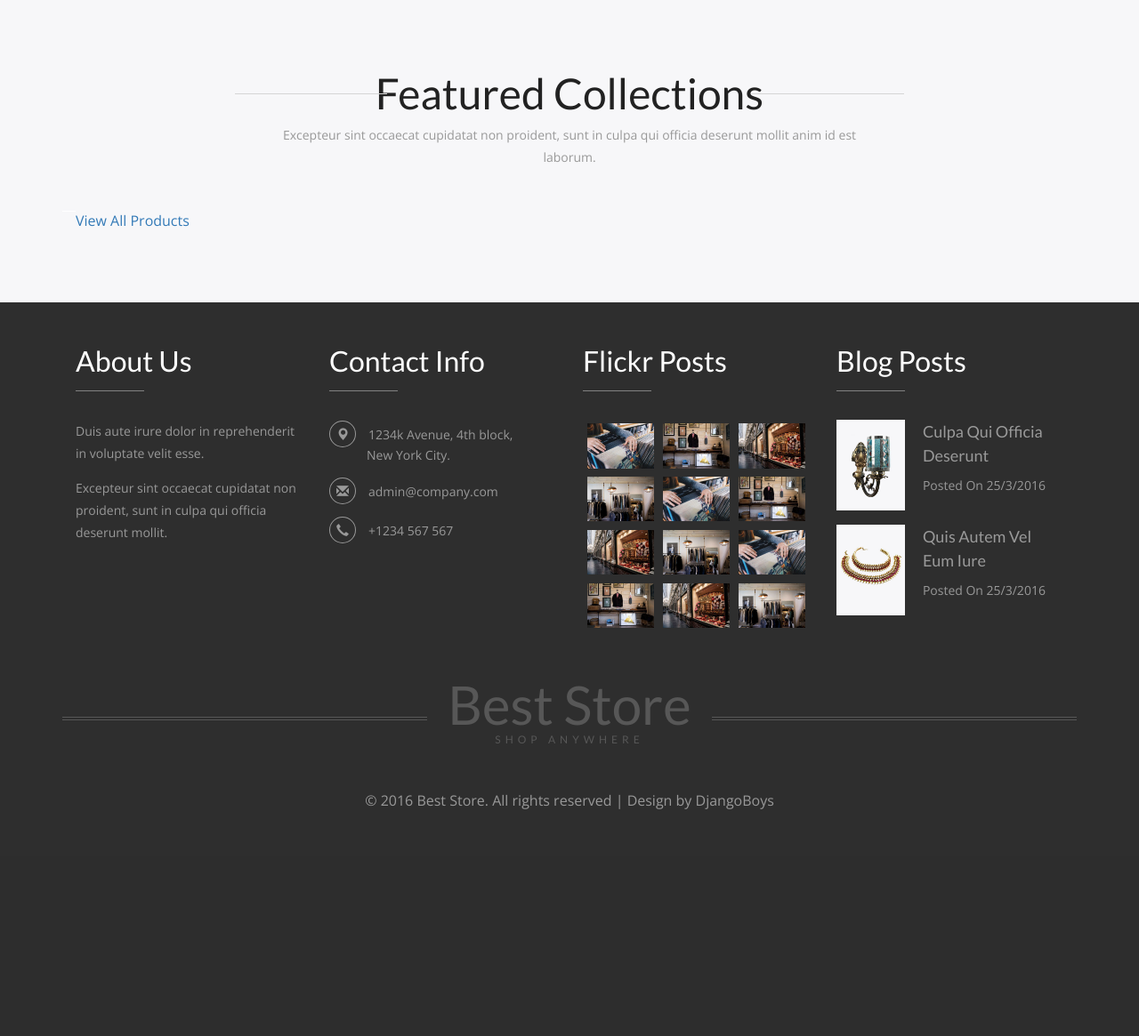
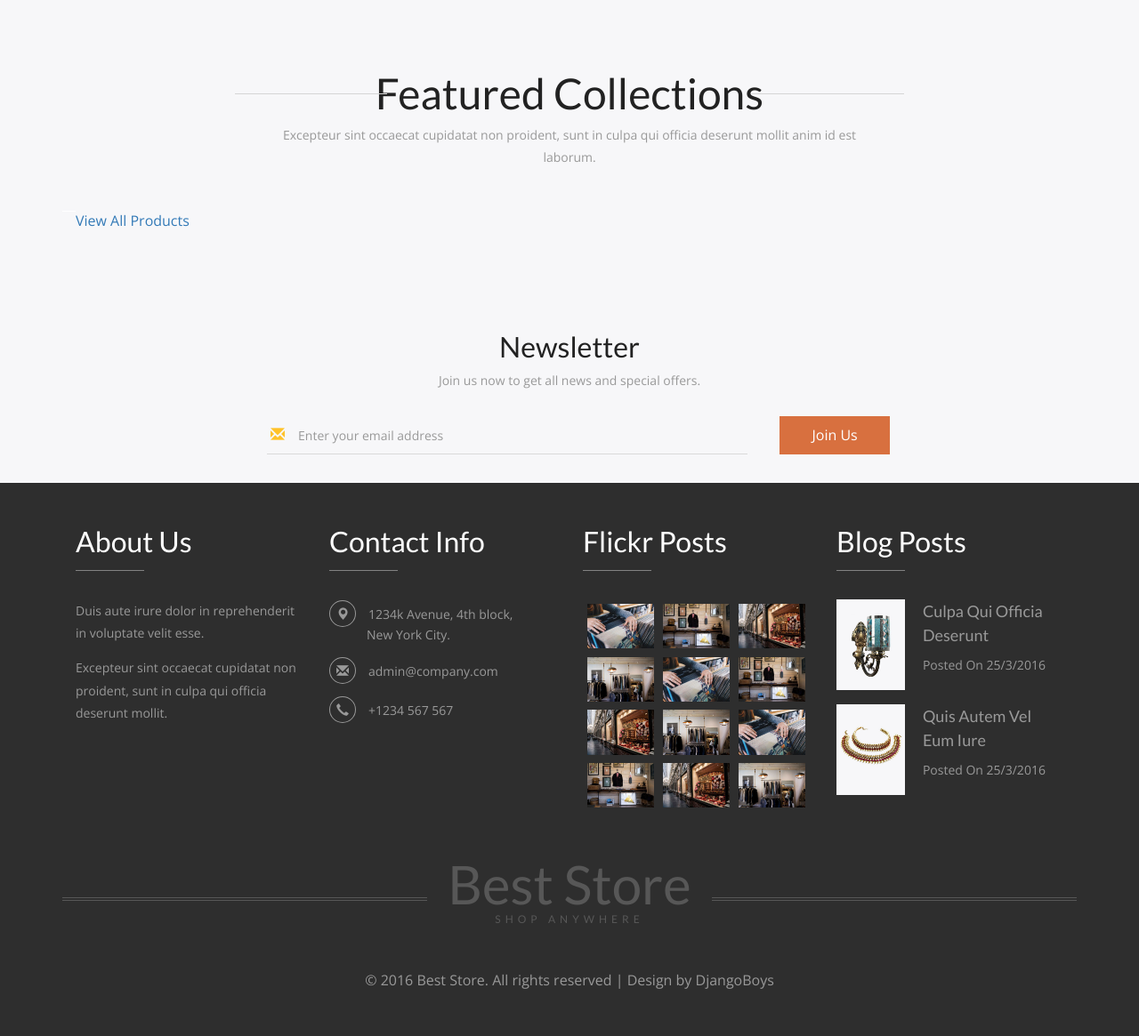
Before and after one commit to rishabh-22/Vault-POC, a Django app: page / in a window 1280 px wide. Shown: the part 1415-2580 px from the top of the page at 89% size. Before the commit the page ends 2325 px from the top, so only its background shows below. Run offline with Django 3.2, Linux system fonts and the light colour scheme; data that the repository does not hold is empty; some libraries are stand-ins or nearby versions.

Commit message:
Added newsletter

```diff
--- a/BestStore/FrontEnd/templates/General/base.html
+++ b/BestStore/FrontEnd/templates/General/base.html
@@ -226,6 +226,7 @@ $( document ).ready(function() {
 
 
 	$('.add-item').click(function(evt) {
+		console.log('yoyoyoyo')
 		evt.preventDefault()
 		pk = evt.target.getAttribute('data-pk')
 		price = evt.target.getAttribute('data-price')
@@ -247,13 +248,8 @@ $( document ).ready(function() {
 	})
 
 	var update_cart_header = function(price, qty) {
-		if (add) {
-			current_cart_qty = parseInt(current_cart_qty) + qty
-			current_cart_price = parseInt(current_cart_price) + (qty*price)
-		} else {
-			current_cart_qty = parseInt(current_cart_qty) - qty
-			current_cart_price = parseInt(current_cart_price) - (qty*price)
-		}
+		current_cart_qty = parseInt(current_cart_qty) + qty
+		current_cart_price = parseInt(current_cart_price) + (qty*price)
 
 		$('#cart-qty').html(current_cart_qty)
 		$('#cart-price').html(current_cart_price)
--- a/BestStore/FrontEnd/templates/Products/homepage.html
+++ b/BestStore/FrontEnd/templates/Products/homepage.html
@@ -119,7 +119,17 @@
 				<a  href="{% url 'featured' %}"> View All Products </a>
 			</div>
 		</div>
+	</div>
 
-	</div>
+<div class="newsletter animated wow slideInUp" data-wow-delay=".5s">
+				<h3>Newsletter</h3>
+				<p>Join us now to get all news and special offers.</p>
+				<form method="POST" action="/newsletter/">
+					{% csrf_token %}
+					<span class="glyphicon glyphicon-envelope" aria-hidden="true"></span>
+					<input type="email" value="Enter your email address" onfocus="this.value = '';" onblur="if (this.value == '') {this.value = 'Enter your email address';}" required="" name="news_letter_email">
+					<input type="submit" value="Join Us" >
+				</form>
+			</div>
 {% include "General/footer.html" %}
 {% endblock %}
--- a/BestStore/FrontEnd/templates/Products/products.html
+++ b/BestStore/FrontEnd/templates/Products/products.html
@@ -35,7 +35,6 @@
 							{% endfor %}
 							</ul>
 						{% endfor %}
-
 					</ul>
 				</div>
 
@@ -46,7 +45,7 @@
 					<div class="col-md-4 products-right-grids-bottom-grid" style='margin-bottom: 8px; margin-top: 8px;'>
 						<div class="new-collections-grid1 products-right-grid1 animated wow slideInUp" data-wow-delay=".5s">
 							<div class="new-collections-grid1-image">
-								<a href="single.html" class="product-image"><img src="{{prod.productimages_set.first.image.url}}" alt=" " height='42' width='42'></a>
+								<a href="single.html" class="product-image"><img src="{{prod.productimages_set.first.image.url}}" alt=" " height='180' width='150'></a>
 								<div class="new-collections-grid1-image-pos products-right-grids-pos">
 									<a href="/products/{{prod.id}}/">Quick View</a>
 								</div>
--- a/BestStore/Products/models.py
+++ b/BestStore/Products/models.py
@@ -85,3 +85,6 @@ class ProductImages(models.Model):
 #     payment_type = models.CharField(max_length=20, choices=PAYMENT_CHOICES)
 #     quantity = models.IntegerField()
 #
+
+class Newsletter(models.Model):
+    email = models.EmailField(max_length=70, null=False)
--- a/BestStore/Products/urls.py
+++ b/BestStore/Products/urls.py
@@ -1,7 +1,7 @@
 from django.urls import path
 from .views import (
     cart_add, cart_empty, home, product_listings, ProductDetailView,
-    cart_item_remove, FeaturedProduct, autocompletemodel
+    cart_item_remove, FeaturedProduct, autocompletemodel, newsletter
 )
 
 urlpatterns = [
@@ -14,4 +14,5 @@ urlpatterns = [
     path('api/product/cart/remove/<int:pk>/', cart_item_remove, name='cart-item-remove'),
     path('featured/', FeaturedProduct.as_view(), name='featured'),
     path('ajax/search/', autocompletemodel, name='auto'),
+    path('newsletter/', newsletter, name='newsletter'),
 ]
--- a/BestStore/Products/views.py
+++ b/BestStore/Products/views.py
@@ -1,10 +1,9 @@
 import json
 from itertools import chain
-
 from django.views.generic import ListView
-from .models import Product, Category, SubCategory
+from .models import Product, Category, SubCategory, Newsletter
 from django.http import JsonResponse, Http404, HttpResponse
-from django.shortcuts import render
+from django.shortcuts import render, redirect
 from django.views.generic.detail import DetailView
 from collections import OrderedDict
 from BestStore.settings import PRODUCTS_PER_PAGE, PAGINATION_URL
@@ -171,7 +170,6 @@ class FeaturedProduct(ListView):
 
 def autocompletemodel(request):
     if request.is_ajax():
-
         q = request.GET.get('term', '')
         product_qs = Product.objects.filter(name__icontains=q)
         category_qs = Category.objects.filter(category__icontains=q)
@@ -189,3 +187,11 @@ def autocompletemodel(request):
         data = 'fail'
     mimetype = 'application/json'
     return HttpResponse(data, mimetype)
+
+
+def newsletter(request):
+    if request.method == 'POST':
+        mail = request.POST.get('news_letter_email')
+        user = Newsletter.objects.create(email=mail)
+        user.save()
+        return redirect('homepage')
```
Also changed, not shown: BestStore/Products/migrations/0004_newsletter.py (added).
